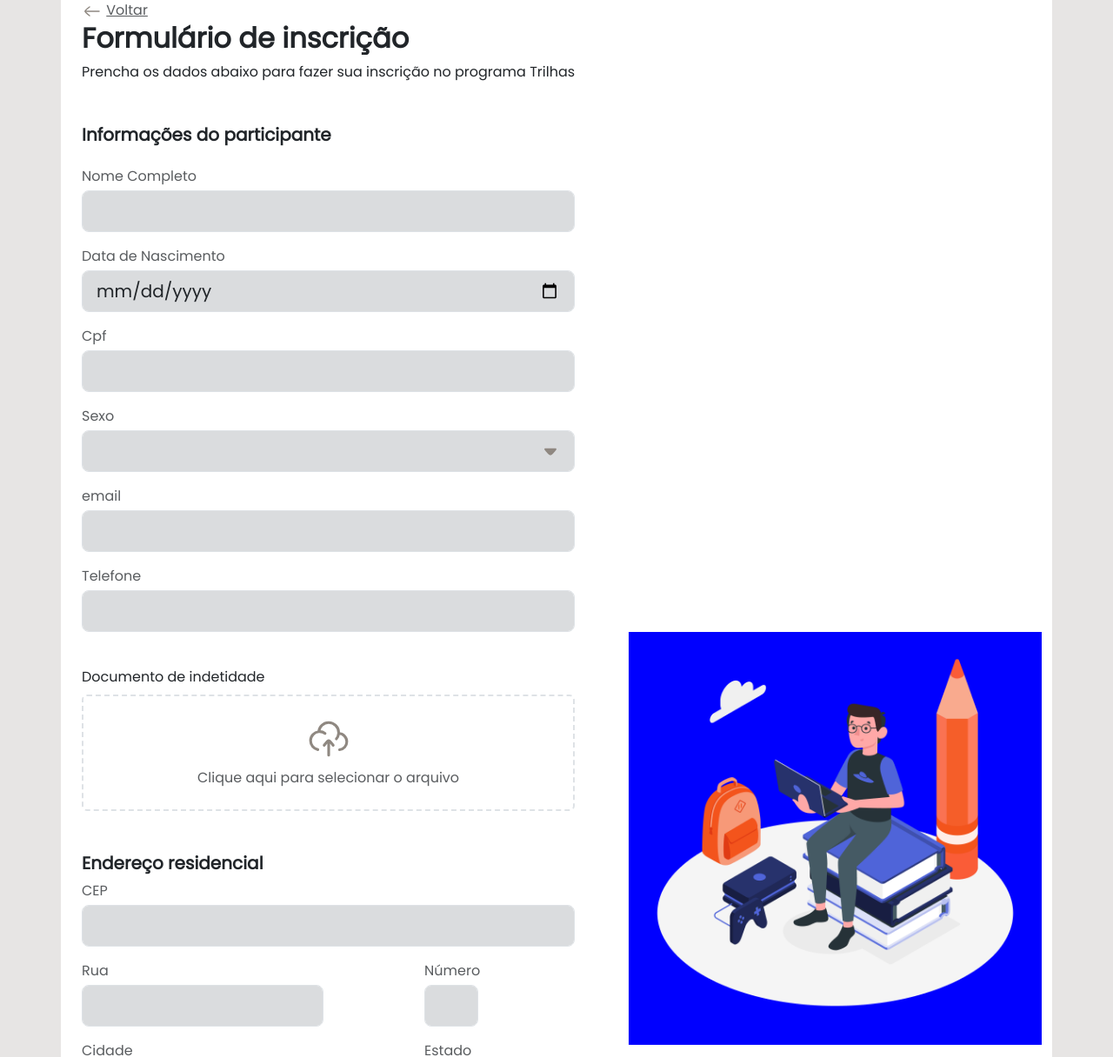
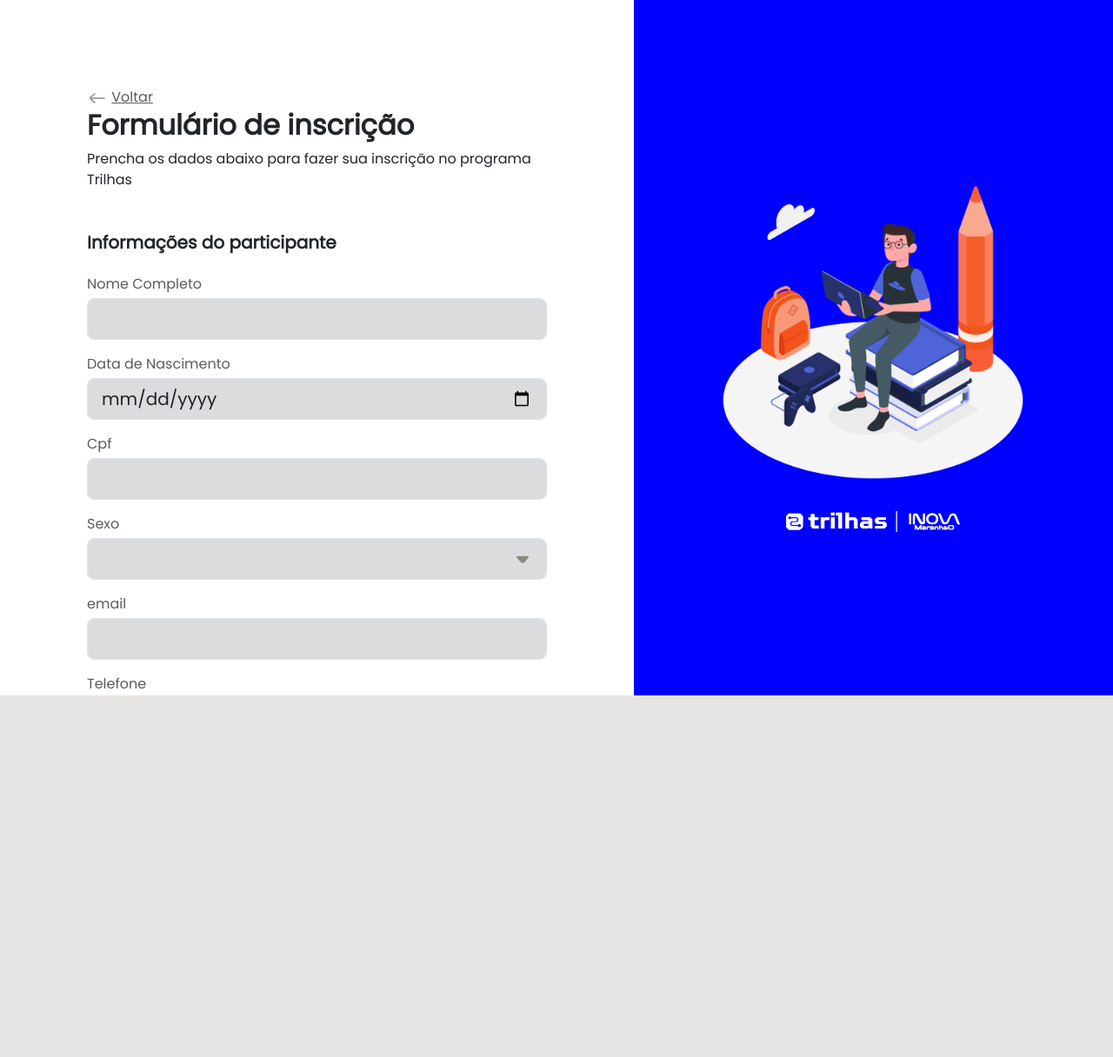
Before and after one commit to pandrade00/-signup-process-docs, a website: page index.html in a window 1280 px wide. Shown: the top 1216 px of the page at 87% size. After the commit the page ends 800 px from the top, so only its background shows below. Drawn offline with nearby package versions, Linux system fonts and the light colour scheme.

Commit message:
Desafio 2:adicionando imagem e logo trilhas inova

```diff
--- a/index.html
+++ b/index.html
@@ -13,15 +13,18 @@
 </head>
 
 <body>
-    <main class="main-principal container">
-        <section class="section-principal  container">
+
+<main class="main-principal coonteiner">
+        <section class="section-principal">
             <section class="titulo-inicio mb-5">
+
+                <div class="spacer"></div>
                 <div>
                     <img src="./src/assets/icons/arrow-left.svg" alt="">
-                    <a class="text-muted">   Voltar</a>
+                    <a class="text-muted"> Voltar</a>
                 </div>
-                <h1 class="h1 text-truncate">Formulário de inscrição</h1>
-                <p class="p1 text-truncate">Prencha os dados abaixo para fazer   sua inscrição no programa Trilhas
+                <h1 class="h1">Formulário de inscrição</h1>
+                <p class="p1 ">Prencha os dados abaixo para fazer sua inscrição no programa Trilhas
                 </p>
             </section>
             <!-- seção do participante -->
@@ -29,7 +32,8 @@
                 <h3 class="h3  mb-4">Informações do participante</h2>
                     <!-- campos de entradas com nome, data de nasciment, cpf , sexo, email, telefone, documento de indetidade -->
                     <div class="mb-3">
-                        <label for="entrada-1" class="form-label text-muted  mb-1" id="label-nome">Nome Completo</label>
+                        <label for="entrada-1" class="form-label text-muted  mb-1" id="label-nome">Nome
+                            Completo</label>
                         <input type="text" class="form-control bg-secondary bg-opacity-25 form-control-lg w-100"
                             id="entrada-1" maxlength="10">
                     </div>
@@ -47,7 +51,8 @@
                     <div class="mb-3">
                         <label for="entrada-4" class="form-label text-muted mb-1" id="label-sexo">Sexo</label>
                         <div class="position-relative">
-                            <select name="sexo" class="form-control bg-secondary bg-opacity-25 form-control-lg w-100" id="entrada-4">
+                            <select name="sexo" class="form-control bg-secondary bg-opacity-25 form-control-lg w-100"
+                                id="entrada-4">
                                 <option value=""></option>
                                 <option value="masculino">Masculino</option>
                                 <option value="feminino">Feminino</option>
@@ -59,14 +64,12 @@
                         </div>
                     </div>
                     <div class="mb-3">
-                        <label for="entrada-5" class="form-label text-muted  mb-1"
-                            id="label-email">email</label>
+                        <label for="entrada-5" class="form-label text-muted  mb-1" id="label-email">email</label>
                         <input type="text" class="form-control bg-secondary bg-opacity-25 form-control-lg w-100"
                             id="entrada-5" maxlength="10">
                     </div>
                     <div class="mb-3">
-                        <label for="entrada-6" class="form-label text-muted  mb-1"
-                            id="label-telefone">Telefone</label>
+                        <label for="entrada-6" class="form-label text-muted  mb-1" id="label-telefone">Telefone</label>
                         <input type="text" class="form-control bg-secondary bg-opacity-25 form-control-lg w-100"
                             id="entrada-6" maxlength="10">
                     </div>
@@ -78,17 +81,9 @@
                             <div class="d-flex flex-column align-items-center justify-content-center border border-2 rounded  p-4 w-100 border-dashed file-upload-area"
                                 onclick="selecionarArquivo()">
 
-                                <svg width="50" height="50" viewBox="0 0 24 24" fill="none"
-                                    xmlns="http://www.w3.org/2000/svg">
-                                    <path
-                                        d="M17.4776 9.01106C17.485 9.01102 17.4925 9.01101 17.5 9.01101C19.9853 9.01101 22 11.0294 22 13.5193C22 15.8398 20.25 17.7508 18 18M17.4776 9.01106C17.4924 8.84606 17.5 8.67896 17.5 8.51009C17.5 5.46695 15.0376 3 12 3C9.12324 3 6.76233 5.21267 6.52042 8.03192M17.4776 9.01106C17.3753 10.1476 16.9286 11.1846 16.2428 12.0165M6.52042 8.03192C3.98398 8.27373 2 10.4139 2 13.0183C2 15.4417 3.71776 17.4632 6 17.9273M6.52042 8.03192C6.67826 8.01687 6.83823 8.00917 7 8.00917C8.12582 8.00917 9.16474 8.38194 10.0005 9.01101"
-                                        stroke="#8F8881" stroke-width="1.5" stroke-linecap="round"
-                                        stroke-linejoin="round" />
-                                    <path
-                                        d="M12 13V21M12 13C11.2998 13 9.99153 14.9943 9.5 15.5M12 13C12.7002 13 14.0085 14.9943 14.5 15.5"
-                                        stroke="#8F8881" stroke-width="1.5" stroke-linecap="round"
-                                        stroke-linejoin="round" />
-                                </svg>
+                                <div>
+                                    <img src="./src/assets/icons/cloud-upload.svg" alt="">
+                                </div>
                                 <!-- Texto abaixo do ícone -->
                                 <span class="text-muted mt-2" id="file-name">Clique aqui para selecionar o
                                     arquivo</span>
@@ -99,6 +94,7 @@
                     </div>
             </section>
             <!-- seção do endereço -->
+
             <section class="endereco">
                 <h3 class="h3" id="titulo-endereco"></h3>
                 <!-- campos de entradas com cep, rua,  cidade , numero, estado, comprovante de residncia -->
@@ -208,13 +204,15 @@
                 <!-- botão de cancelaj e fazer a inscrição -->
             </section>
         </section>
-        <div class="image-ilustracao">
-            <img src="./src/assets/image/ilustracao.png" class="w-100 w-md-100">
-        </div>
 
-        <script src="https://cdn.jsdelivr.net/npm/bootstrap@5.3.0/dist/js/bootstrap.bundle.min.js"></script>
-        <script src="./app.js"></script>
-    </main>
+    <!-- imagem fora do main -->
+    <div class="image-ilustracao">
+        <img src="./src/assets/image/ilustracao.png" class="ilustracao img-fluid" alt="Ilustração">
+        <img src="./src/assets/icons/group-trilhas.svg" class="logo-trilhas" alt="">
+    </div>
+
+</main>
+<script src="https://cdn.jsdelivr.net/npm/bootstrap@5.3.0/dist/js/bootstrap.bundle.min.js"></script>
+<script src="./app.js"></script>
 </body>
-
 </html>
--- a/src/css/styles.css
+++ b/src/css/styles.css
@@ -3,15 +3,22 @@
 body {
     font-family: Poppins;
     background-color: #E7E5E4;
+    width: 100%;
+    display: flex;
 }
 
-  .main-principal {
+.main-principal {
     background-color: #FFFFFF;
     display: flex;
-    /* flex-direction: column; */
-    align-items: center;
-    justify-content: center;
-    /* margin-left: 100px; */
+    position: relative;
+    overflow: hidden;
+    height: 100vh;
+}
+
+.section-principal{
+    overflow-y: auto;
+    overflow-x: hidden;
+    padding: 100px;
 }
 
 .h1 {
@@ -28,24 +35,35 @@ body {
 
 .border-dashed {
     border-style: dashed !important;
+}
 
-}
 .file-upload-area {
     cursor: pointer;
 }
-.image-ilustracao{
+
+.image-ilustracao {
     background-color: blue;
-    margin-left: 50px;
-
+    display: flex;
+    justify-content: center;
+    width: 900px;
+    flex-direction: column;
+    align-items: center;
 }
 
-/* style para seção trilhas */
+.ilustracao{
+    width: 400px;
+    height: 400px;
+}
 
-/* .trilhas{
-    display: flex;
-    flex-direction: column;
-    width: 100%;
-    align-items: left;
-    justify-content: left;
+.logo-trilhas{
+    width: 200px;
+}
+@media (max-width: 450px) {
+    .image-ilustracao {
+        display: none;
+    }
 
-} */
+    .section-principal{
+        padding: 50px;
+    }
+}
```
Also changed, not shown: src/assets/icons/group-trilhas.svg (added).
